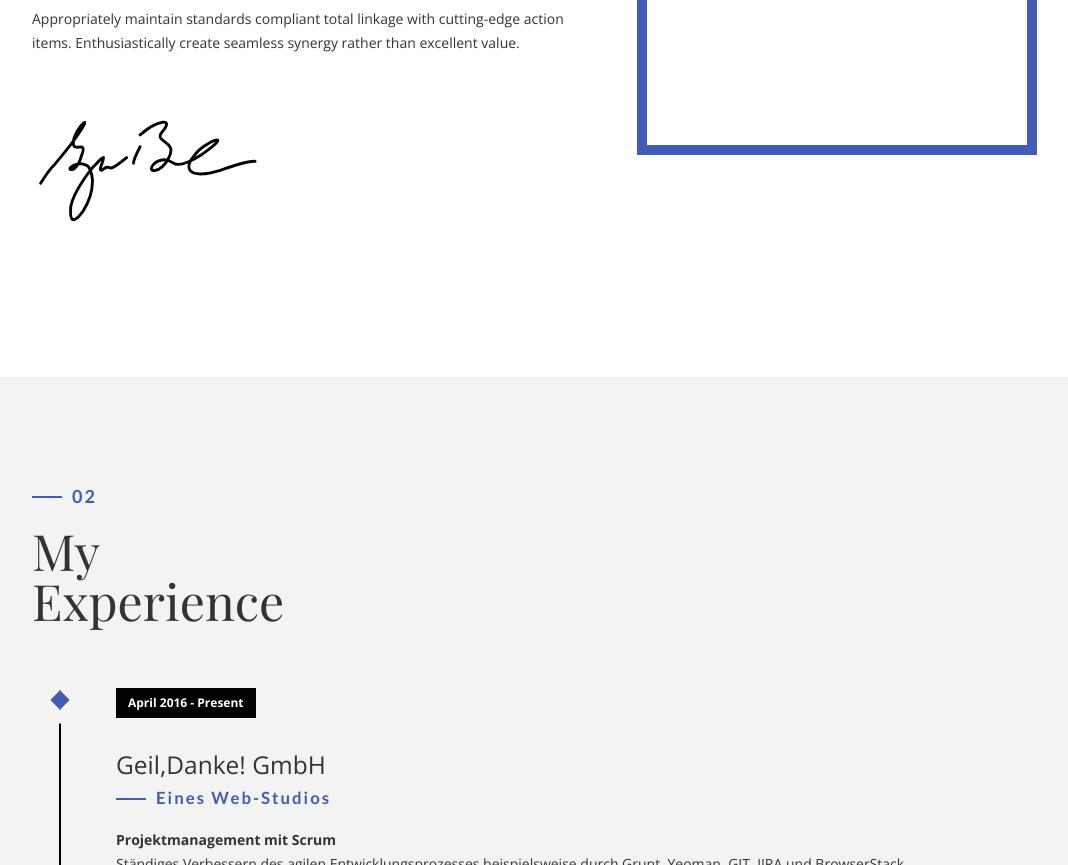
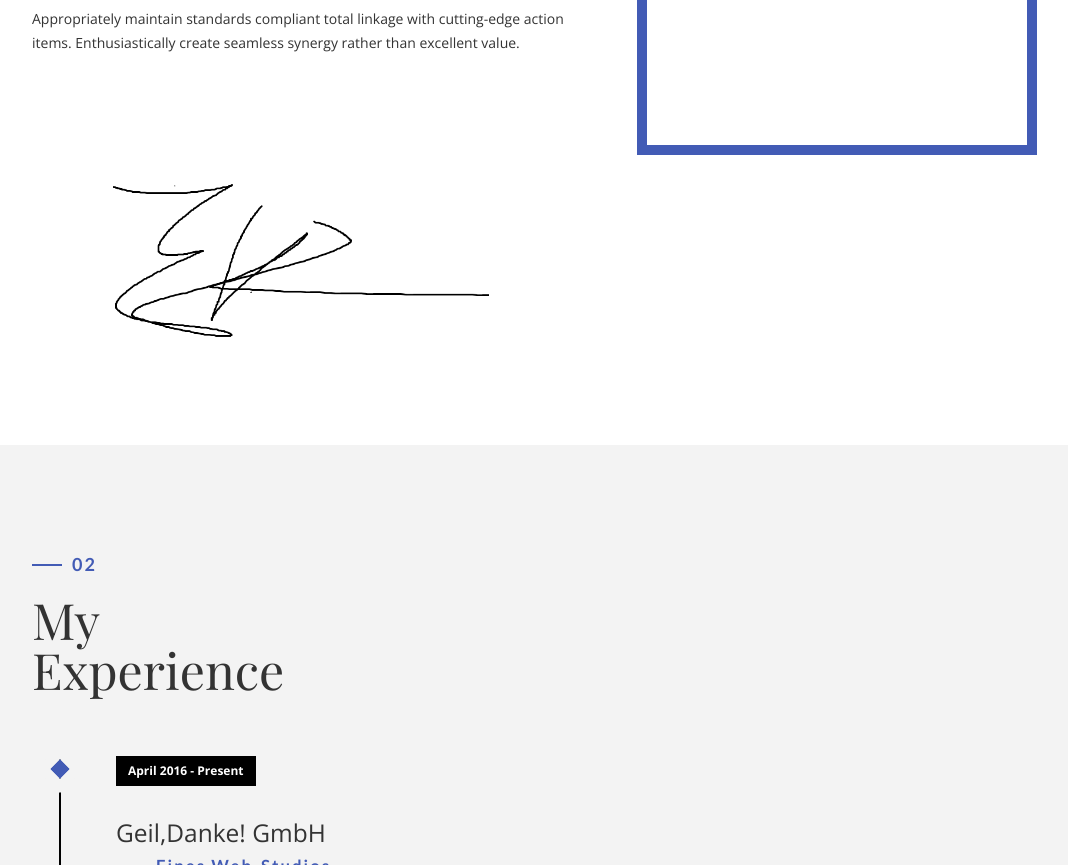
Before and after one commit to jijiliyugou/jijiliyugou.github.io, a plain HTML site: page index.html in a window 1280 px wide. Shown: the part 1185-2050 px from the top of the page, without its empty margins (53-1121 px from the left). Drawn offline with nearby package versions, Linux system fonts and the light colour scheme; a web font is replaced by a local one.

Commit message:
修改了个性签名

```diff
--- a/index.html
+++ b/index.html
@@ -54,7 +54,8 @@
             <div class="disply-table">
                 <div class="table-cell" data-aos="fade-up" data-aos-delay="0">
                     <h4>Ahmed Eissa</h4>
-                    <h1>Ui &<br /> Ux Designer</h1> </div>
+                    <h1>Ui &<br /> Ux Designer</h1>
+                </div>
             </div>
         </div>
     </div>
@@ -69,8 +70,9 @@
                 <div class="h-50"></div>
                 <p>Appropriately maintain standards compliant total linkage with cutting-edge action items. Enthusiastically create seamless synergy rather than excellent value. Quickly promote premium strategic theme areas vis-a-vis.</p>
                 <p>Appropriately maintain standards compliant total linkage with cutting-edge action items. Enthusiastically create seamless synergy rather than excellent value.</p>
-                <div class="h-50"></div> <img src="img/Signature.svg" width="230" alt="" />
                 <div class="h-50"></div>
+                <img src="./img/1558860573(1).png" alt="" height="230">
+                <!-- <div class="h-50"></div> -->
             </div>
             <div class="col-md-6 about-img-div">
                 <div class="about-border" data-aos="fade-up" data-aos-delay=".5"></div>
@@ -106,7 +108,8 @@
                             <p class="timeline-event-thumbnail">November 2014 - Mars 2016</p>
                             <h3>Freelancer</h3>
                             <h4>Designer und Autor</h4>
-                            <p>Konzeption, Design und Produktion von Digitalen Magazinen mit InDesign, der Adobe Digital Publishing Suite und HTML5. Co-Autorin der Fachbücher "Digitales Publizieren für Tablets" und "Adobe Digital Publishing Suite" erschienen im dpunkt.verlag.</p>
+                            <p>Konzeption, Design und Produktion von Digitalen Magazinen mit InDesign, der Adobe Digital Publishing Suite und HTML5. Co-Autorin der Fachbücher "Digitales Publizieren für Tablets" und "Adobe Digital Publishing Suite" erschienen
+                                im dpunkt.verlag.</p>
                         </div>
                     </li>
                     <li class="timeline-event" data-aos="fade-up" data-aos-delay=".4">
@@ -272,13 +275,13 @@
         </div>
     </div>
     <!-- ./projects -->
-    <div class="tlinks">Collect from <a href="http://www.cssmoban.com/" >建站模板</a></div>
+    <div class="tlinks">Collect from <a href="http://www.cssmoban.com/">建站模板</a></div>
     <!-- contact -->
     <div class="section" id="contact">
         <div class="container">
             <div class="col-md-12">
                 <h4>04</h4>
-                <h1 class="size-50">Contact  Me</h1>
+                <h1 class="size-50">Contact Me</h1>
                 <div class="h-50"></div>
             </div>
             <div class="col-md-4" data-aos="fade-up">
@@ -316,7 +319,9 @@
                     </div>
                 </form>
             </div>
-              <div class="col-md-12"><p>More Templates <a href="http://www.cssmoban.com/" target="_blank" title="模板之家">模板之家</a> - Collect from <a href="http://www.cssmoban.com/" title="网页模板" target="_blank">网页模板</a></p></div>
+            <div class="col-md-12">
+                <p>More Templates <a href="http://www.cssmoban.com/" target="_blank" title="模板之家">模板之家</a> - Collect from <a href="http://www.cssmoban.com/" title="网页模板" target="_blank">网页模板</a></p>
+            </div>
         </div>
 
     </div>
```
Also changed, not shown: img/1558860573(1).png (added).
